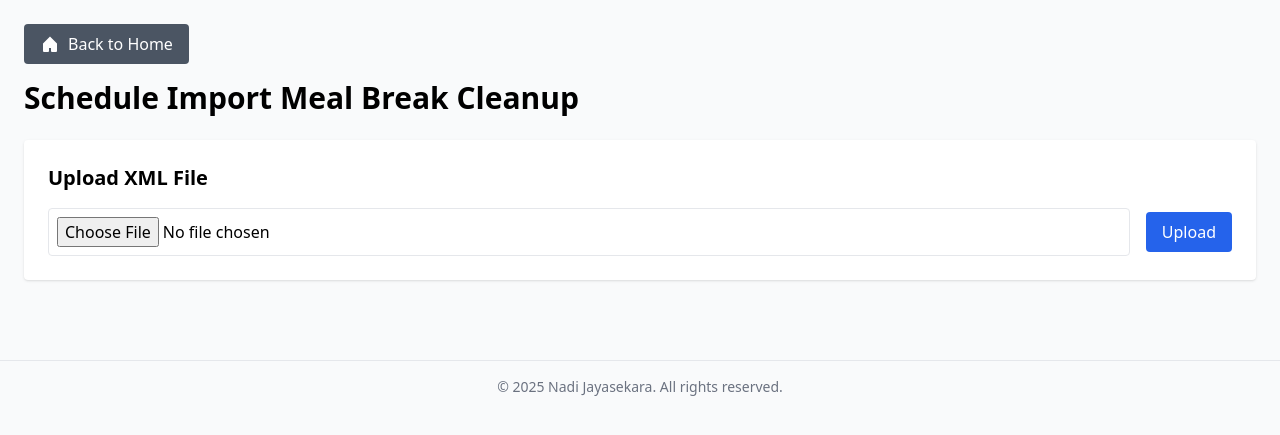
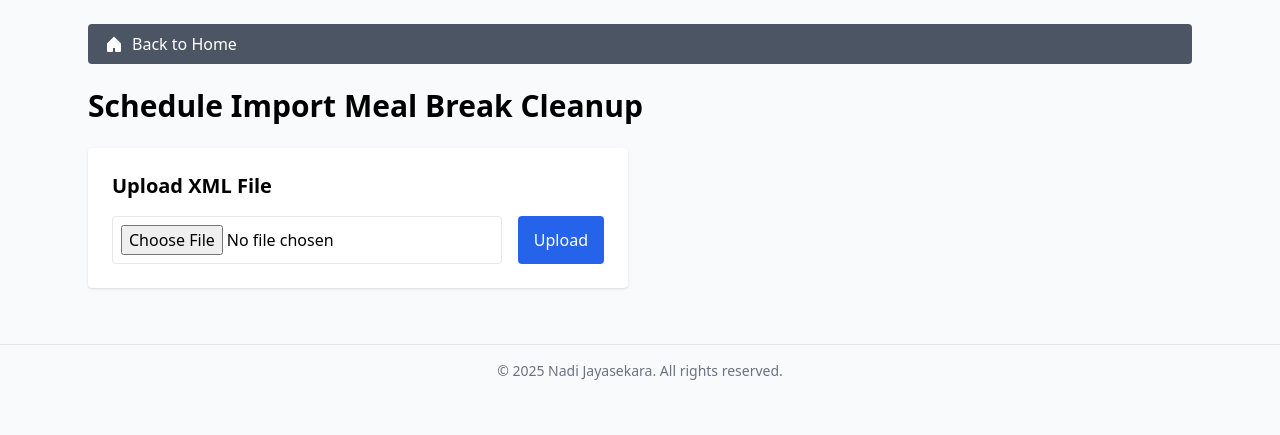
Before and after one commit to nadithakj/nodegrouper, a FastAPI app: page /meal_cleanup in a window 1280 px wide. Shown: the top 435 px of the page. Run offline with FastAPI, Linux system fonts and the light colour scheme; some libraries are stand-ins or nearby versions.

Commit message:
Update meal_cleanup.html

```diff
--- a/templates/meal_cleanup.html
+++ b/templates/meal_cleanup.html
@@ -7,12 +7,11 @@
 </head>
 <body class="bg-gray-50 font-sans min-h-screen">
 
-<div class="max-w-7xl mx-auto p-6">
+<div class="max-w-6xl mx-auto p-6">
     <!-- Back Button -->
-    <div class="mb-4">
+    <div class="mb-6">
         <a href="/"
-           class="flex items-center bg-gray-600 text-white px-4 py-2 rounded hover:bg-gray-700 w-max">
-            <!-- Home Icon -->
+           class="flex items-center bg-gray-600 text-white px-4 py-2 rounded hover:bg-gray-700">
             <svg xmlns="http://www.w3.org/2000/svg" class="h-5 w-5 mr-2" viewBox="0 0 20 20" fill="currentColor">
                 <path d="M10 2.5l-7 7V17a1 1 0 001 1h4a1 1 0 001-1v-3h2v3a1 1 0 001 1h4a1 1 0 001-1v-7.5l-7-7z"/>
             </svg>
@@ -22,23 +21,27 @@
 
     <h1 class="text-3xl font-bold mb-6">Schedule Import Meal Break Cleanup</h1>
 
+    <!-- Main Layout: Left controls, Right Preview -->
+    <div class="flex gap-6">
+
+        <!-- Left: Controls -->
+        <div class="w-1/2 space-y-6">
             <!-- Upload Section -->
-    <div class="bg-white shadow rounded p-6 mb-6">
+            <div class="bg-white shadow rounded p-6">
                 <h2 class="text-xl font-semibold mb-4">Upload XML File</h2>
-        <form action="/meal_cleanup" method="post" enctype="multipart/form-data" class="flex items-center space-x-4">
+                <form action="/meal_cleanup_upload" method="post" enctype="multipart/form-data" class="flex space-x-4">
                     <input type="file" name="file" class="border rounded p-2 w-full" required>
                     <button type="submit" class="bg-blue-600 text-white px-4 py-2 rounded hover:bg-blue-700">Upload</button>
                 </form>
             </div>
 
             {% if empty_tags %}
-    <div class="flex gap-6">
-        <!-- Left: Empty Tags Selection -->
-        <div class="w-1/3 bg-white shadow rounded p-6">
+            <!-- Empty Tags Selection -->
+            <div class="bg-white shadow rounded p-6">
                 <h2 class="text-xl font-semibold mb-4">Select Empty Tags to Remove</h2>
                 <form action="/meal_cleanup_clean" method="post">
                     <input type="hidden" name="xml_content" value="{{ xml_preview }}">
-                <div class="space-y-2 max-h-96 overflow-y-auto">
+                    <div class="space-y-2 max-h-80 overflow-y-auto">
                         {% for tag in empty_tags %}
                         <div>
                             <label class="flex items-center space-x-2">
@@ -51,25 +54,20 @@
                     <button type="submit" class="bg-red-600 text-white px-6 py-2 rounded hover:bg-red-700 mt-4 w-full">Clean Selected Tags</button>
                 </form>
             </div>
+            {% endif %}
+        </div>
 
         <!-- Right: XML Preview -->
-        <div class="w-2/3 bg-white shadow rounded p-6">
+        <div class="w-1/2">
+            {% if xml_preview %}
+            <div class="bg-white shadow rounded p-6 mb-6">
                 <h2 class="text-xl font-semibold mb-4">Original XML Preview</h2>
                 <textarea readonly class="w-full h-96 border rounded p-3 font-mono bg-gray-100 text-gray-800">{{ xml_preview }}</textarea>
-        </div>
             </div>
             {% endif %}
 
             {% if cleaned_xml %}
-    <div class="flex gap-6 mt-6">
-        <!-- Left: Cleaned Info -->
-        <div class="w-1/3 bg-white shadow rounded p-6">
-            <h2 class="text-xl font-semibold mb-4">Tags Cleaned</h2>
-            <p class="text-gray-700">Selected empty tags have been removed from the XML.</p>
-        </div>
-
-        <!-- Right: Cleaned XML Preview -->
-        <div class="w-2/3 bg-white shadow rounded p-6">
+            <div class="bg-white shadow rounded p-6">
                 <h2 class="text-xl font-semibold mb-4">Cleaned XML Preview</h2>
                 <textarea readonly class="w-full h-96 border rounded p-3 font-mono bg-gray-100 text-gray-800">{{ cleaned_xml }}</textarea>
                 <form action="/download" method="post" class="mt-4">
@@ -77,13 +75,14 @@
                     <button type="submit" class="bg-blue-600 text-white px-6 py-2 rounded hover:bg-blue-700 w-full text-lg">Download Cleaned XML</button>
                 </form>
             </div>
-    </div>
             {% endif %}
         </div>
 
+    </div>
+</div>
+
 <footer class="mt-8 p-4 text-center text-gray-500 text-sm border-t border-gray-200">
-    &copy; 2025 Nadi Jayasekara. All rights reserved. <br>
+    &copy; 2025 Nadi Jayasekara. All rights reserved.
 </footer>
-
 </body>
 </html>
```
Lines whose indentation alone changed are shown as unchanged.
